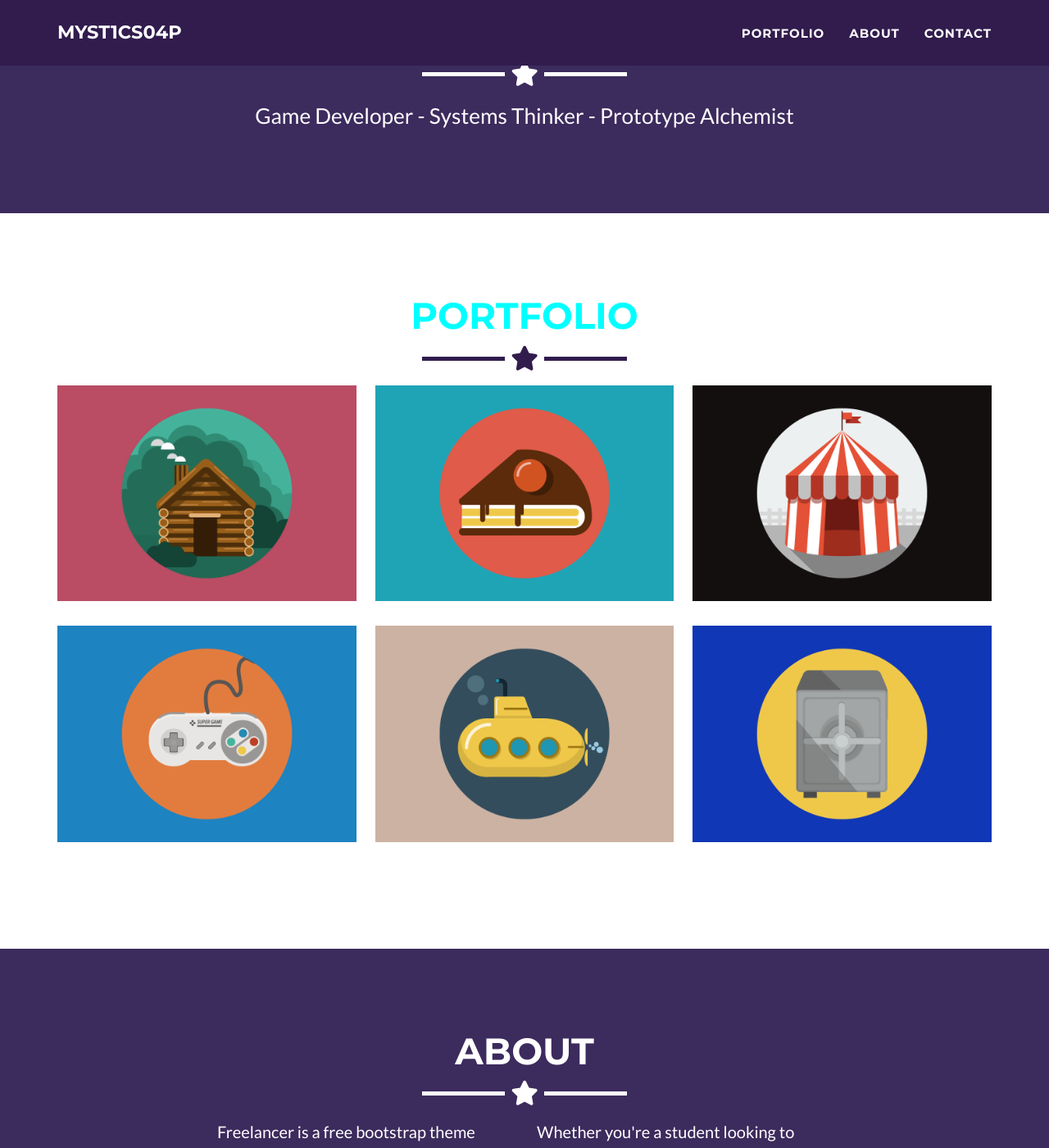
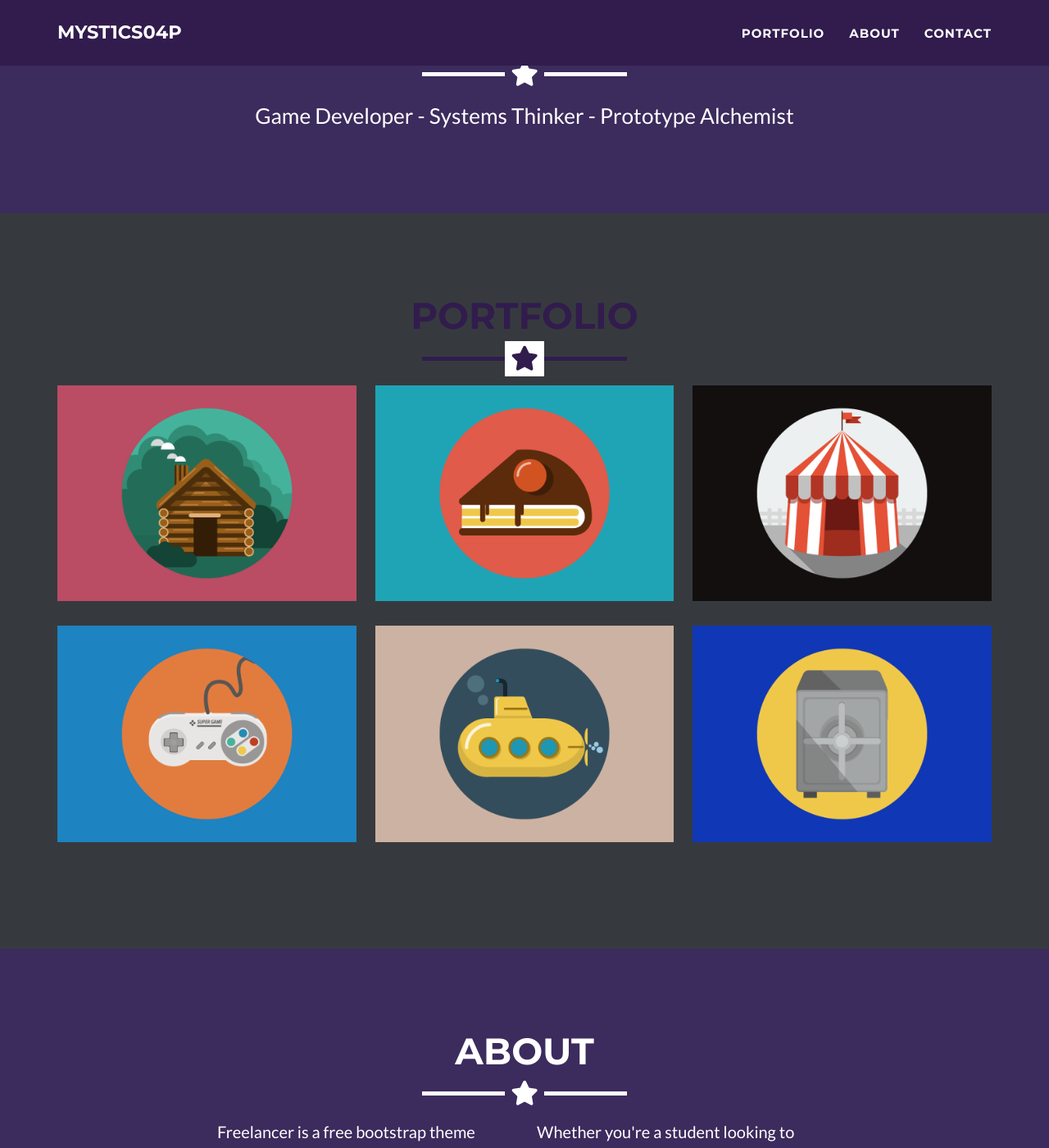
Before and after one commit to Myst1cS04p/Me, a Jekyll site: the page built from _posts/2014-07-18-project-1.markdown, in a window 1280 px wide and 1400 px high, scrolled down 1283 px. Shown: the whole window at 82% size. Built offline with Jekyll 4.4.1, drawn with Linux system fonts in a browser that asks for light colours.

Commit message:
Dark background

```diff
--- a/_config.yml
+++ b/_config.yml
@@ -29,6 +29,7 @@ color:
   primary-rgb: "60,43,93"
   secondary: 311c4d
   secondary-dark: 417fb5
+  bg: 363a3f
 
 # Footer settings
 footer:
--- a/_includes/css/main.css
+++ b/_includes/css/main.css
@@ -171,9 +171,12 @@ header .intro-text .skills {
     border: 0;
 }
 
+body{
+    background-color: #{{ site.color.bg }};
+}
+
 section {
     padding: 100px 0;
-    color:aqua
 }
 
 section h2 {
```
